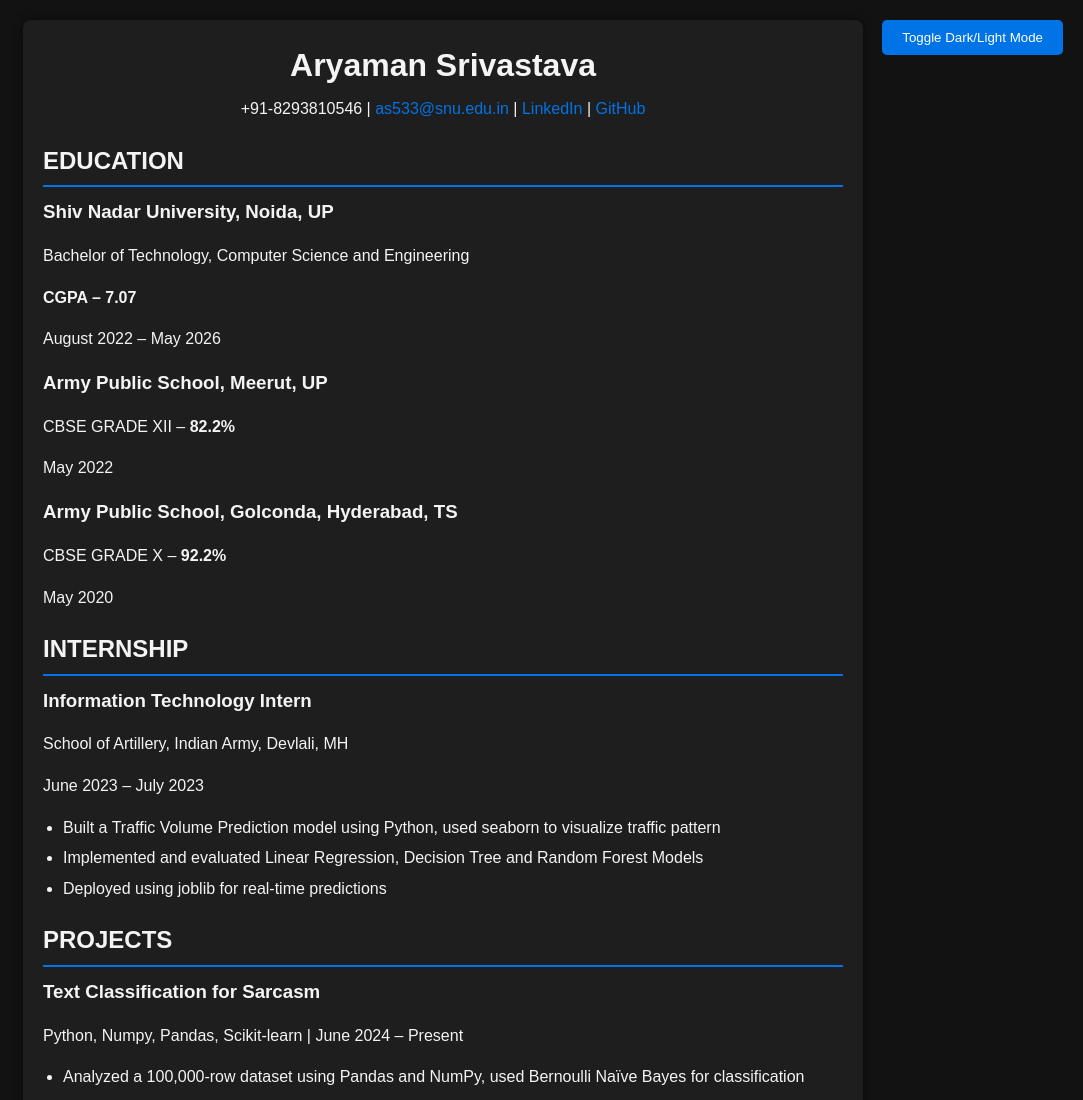
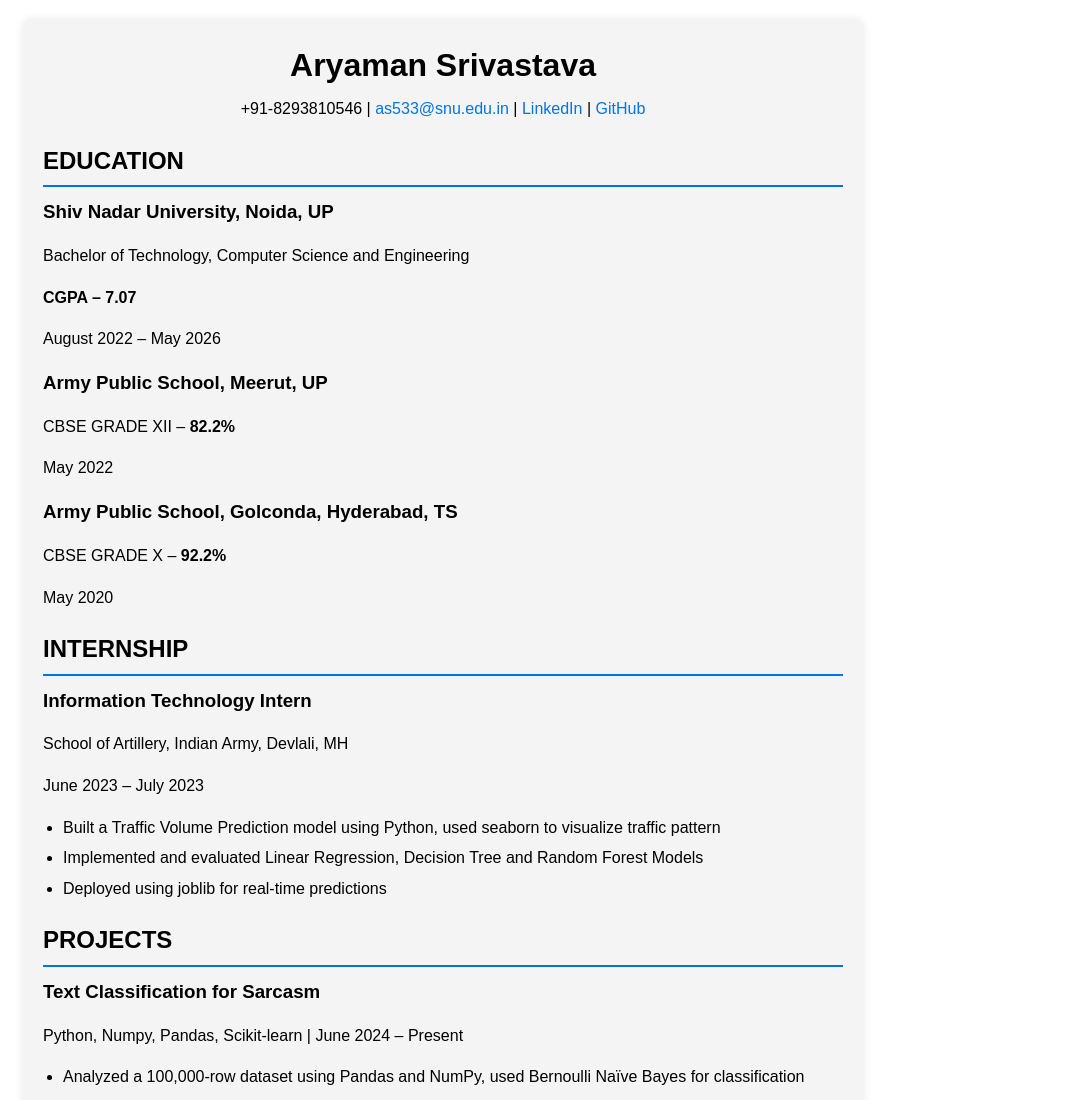
Before and after one commit to AryamanSriva/Resume, a plain HTML site: page index.html in a window 1280 px wide. Shown: the top 1100 px of the page, without its empty margins (197-1280 px from the left). Drawn offline with Linux system fonts and the light colour scheme.

Commit message:
index.html

```diff
--- a/index.html
+++ b/index.html
@@ -6,7 +6,7 @@
     <title>Aryaman Srivastava - Resume</title>
     <link rel="stylesheet" href="styles.css">
 </head>
-<body class="dark-mode">
+<body>
     <div class="container">
         <header>
             <h1>Aryaman Srivastava</h1>
@@ -101,7 +101,5 @@
             </ul>
         </section>
     </div>
-    <button id="toggle-mode" onclick="toggleMode()">Toggle Dark/Light Mode</button>
-    <script src="script.js"></script>
 </body>
 </html>
```
